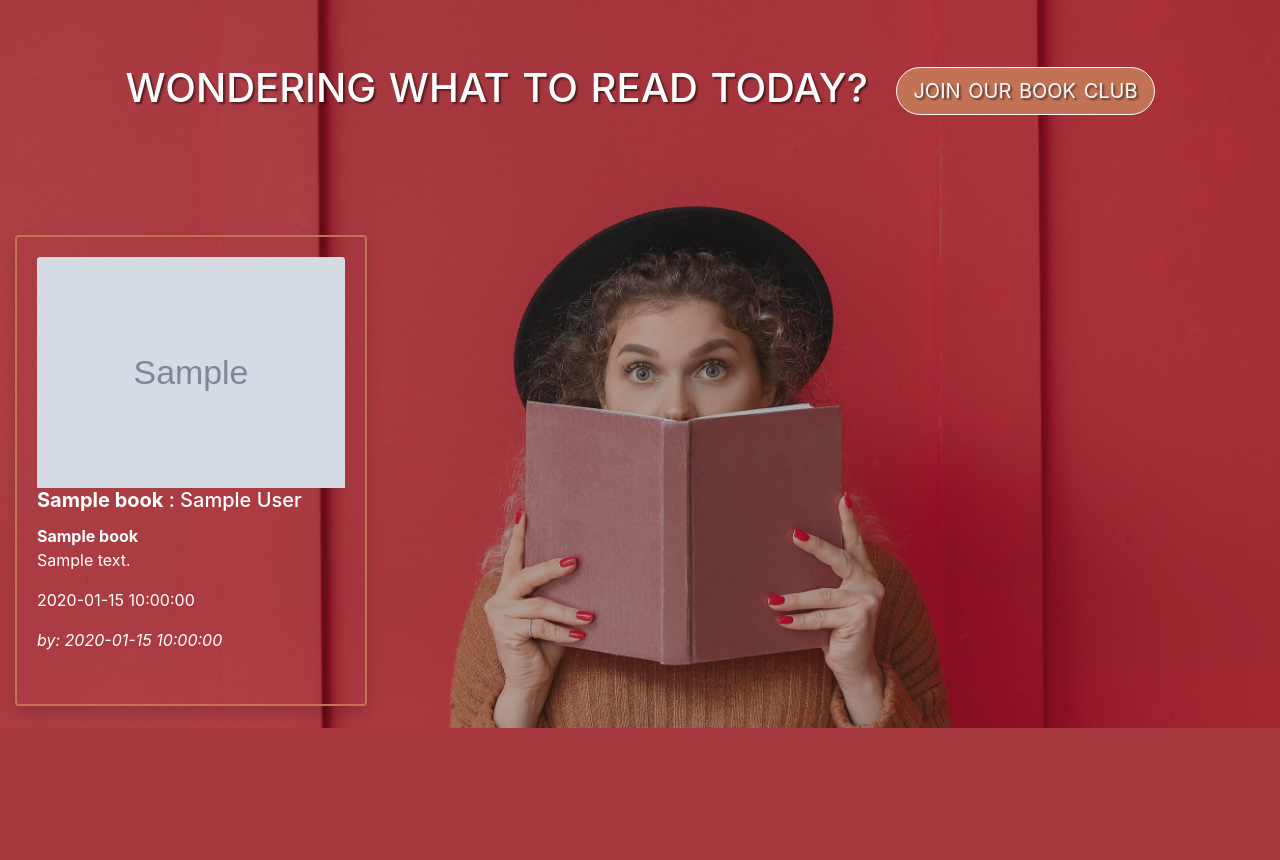
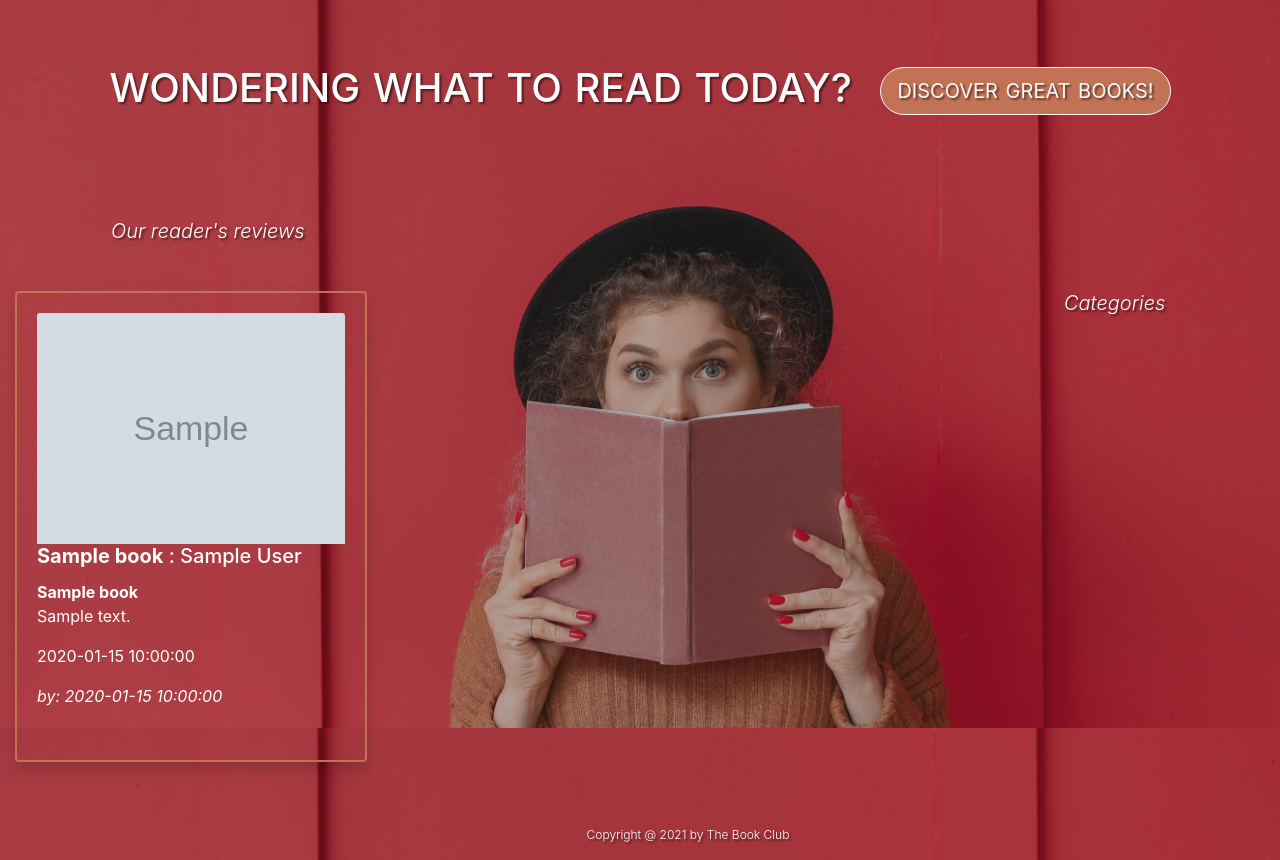
Before and after one commit to DinaPapsujevica/MP3-TheBookClub, a Flask app: page / in a window 1280 px wide. Shown: the part 72-932 px from the top of the page. Before the commit the page ends 800 px from the top, so only its background shows below. Run offline with Flask 2, Linux system fonts and the light colour scheme; grey boxes marked "Sample" are stand-in pictures; a database or web service that is not in the repository returns one stand-in record (values such as "Sample title"); some libraries are stand-ins or nearby versions.

Commit message:
Add Categories list to landing page

```diff
--- a/static/js/script.js
+++ b/static/js/script.js
@@ -6,4 +6,9 @@ $(document).ready(function() {
             minDate: '-3d'
         });
     });
+    const fileSelector = document.getElementById('image_url');
+    fileSelector.addEventListener('change', (event) => {
+        const fileList = event.target.files;
+        console.log(fileList);
+    });
   });
--- a/templates/add_book.html
+++ b/templates/add_book.html
@@ -9,8 +9,8 @@
                 <!-- image -->
                 <div class="row">
                     <div class="col-md-6 form-group mt-3">
-                        <label for="image"><i class="bi bi-image mr-2"></i>Image</label>
-                        <input type="file" class="form-control-file" id="image" name="image" required>
+                        <label for="image_url"><i class="bi bi-image mr-2"></i>Image</label>
+                        <input type="url" class="form-control" id="image_url" name="image_url" required>
                     </div>
                 </div>
                 <!-- title -->
--- a/templates/add_category.html
+++ b/templates/add_category.html
@@ -15,7 +15,7 @@
                 </div>
                 <!-- submit button -->
                 <div class="row">
-                    <button type="submit" class="btn col-6 offset-3 text-white text-uppercase mb-3 mt-3" style="background-color: #c27355;">Add Category</button>
+                    <button type="submit" class="btn col-6 offset-3 text-white text-uppercase mb-3 mt-3">Add Category</button>
                 </div>
             </form>
         </div>
--- a/templates/base.html
+++ b/templates/base.html
@@ -89,6 +89,14 @@
     {% block content %}
     {% endblock %}
 
+    <footer>
+        <div class="row mt-5">
+            <div class="col text-center text-white font-weight-light text-shadow">
+                <p class="ml-5 pl-5" style="font-size: 12px;">Copyright &commat; 2021 by The Book Club</p>
+            </div>
+        </div>
+    </footer>
+
     <script src="https://code.jquery.com/jquery-3.6.0.min.js"
         integrity="sha256-/xUj+3OJU5yExlq6GSYGSHk7tPXikynS7ogEvDej/m4=" crossorigin="anonymous"></script>
     <script
--- a/templates/books.html
+++ b/templates/books.html
@@ -5,12 +5,13 @@
     <div>
         <div class="jumbotron bg-transparent text-uppercase text-center">
             <h1 class="text-white text-shadow hero-heading">Wondering what to read today?
-            <a class="btn btn-outline-light btn-lg btn-main ml-3" href="{{ url_for('register') }}" role="button">Join our book club</a></h1>
+            <a class="btn btn-outline-light btn-lg btn-main ml-3" href="{{ url_for('register') }}" role="button">Discover great books!</a></h1>
 
         </div>
     </div>
 
     <div class="container-fluid ">
+        <h5 class="text-white font-italic font-weight-light text-shadow text-left ml-5 pl-5">Our reader's reviews</h5>
         <div class="row mt-5">
             {% for book in books %}
                 <div class="col-8">
@@ -28,14 +29,28 @@
                         <div class="row mb-3">
                             <div class="col-6 text-center">
                                 {% if session.user|lower == book.created_by|lower %}
-                                    <a href="{{ url_for('edit_book', book_id=book._id) }}" class="btn btn-primary btn-sm mr-2">Edit</a>
-                                    <a href="{{ url_for('delete_book', book_id=book._id) }}" class="btn btn-danger btn-sm">Delete</a>
+                                    <a href="{{ url_for('edit_book', book_id=book._id) }}" class=" btn-primary btn-sm mr-2">Edit</a>
+                                    <a href="{{ url_for('delete_book', book_id=book._id) }}" class=" btn-danger btn-sm">Delete</a>
                                 {% endif %}
                             </div>
                         </div>
                     </div>
                 </div>
             {% endfor %}
+            <div class="col">
+                <h5 class="text-white font-italic font-weight-light text-shadow text-center ml-5 pl-5 mb-5">Categories</h5>
+                <div class="row">
+                    {% for category in categories %}
+                        <div class="col-6 col-md-3 offset-md-3">
+                            <div class="card bg-transparent shadow mb-3" style="width: 10rem; border: 2px solid #c27355; color: #fff;">
+                                <div class="card-body text-uppercase text-center text-shadow">
+                                    <a>{{ category.category_name }}</a>
+                                </div>
+                            </div>
+                        </div>
+                    {% endfor %}
+                </div>
+            </div>
         </div>
     </div>
 
--- a/templates/categories.html
+++ b/templates/categories.html
@@ -29,5 +29,4 @@
         </div>
     </div>
 
-
 {% endblock %}
```
Also changed, not shown: app.py (line endings or trailing spaces).
